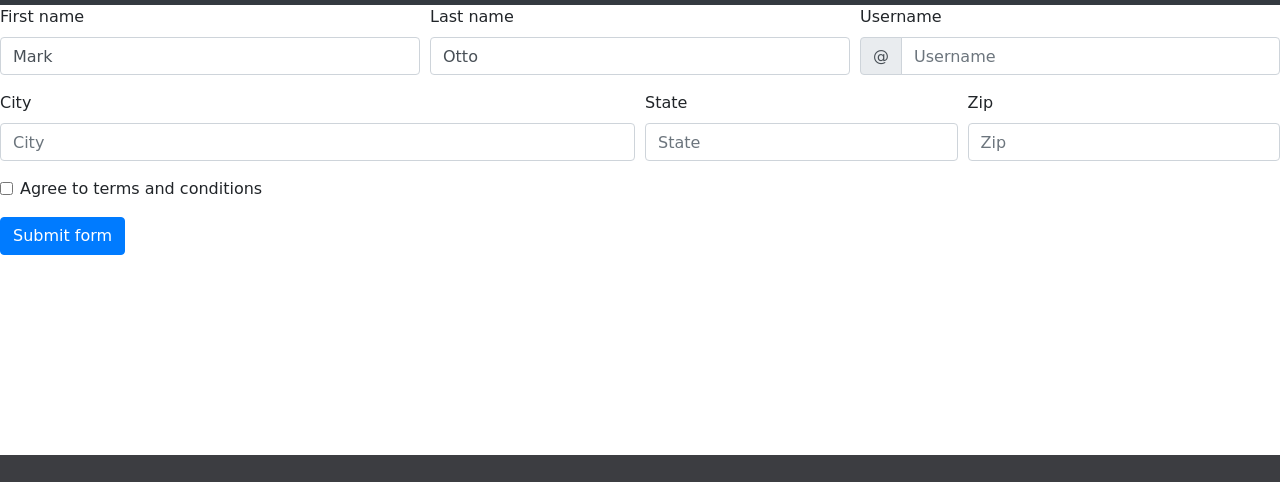
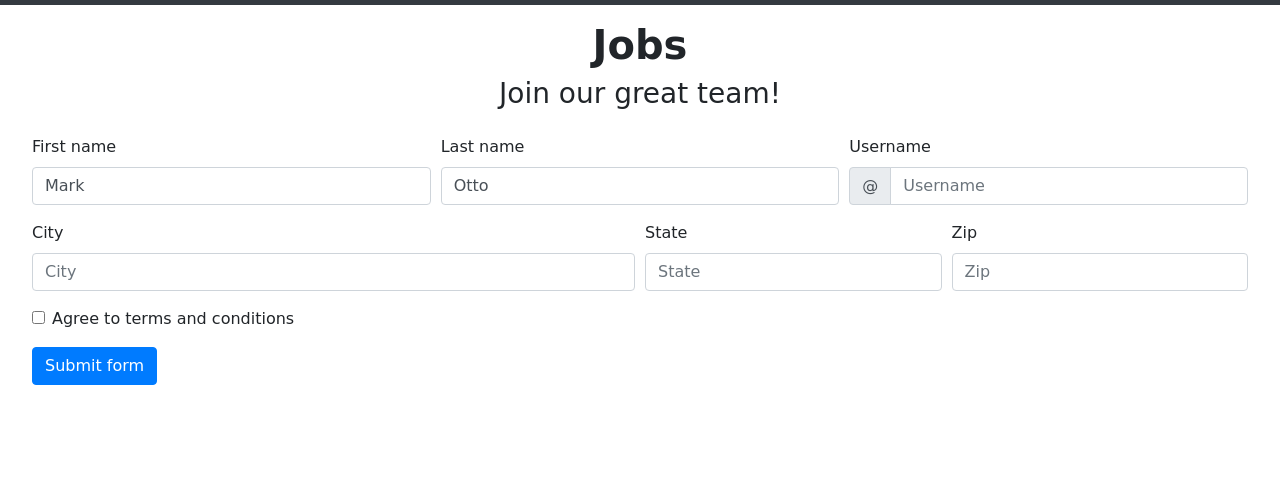
Before and after one commit to TheOleDoc/190204_RockeyBurgers, a website: page jobs.html in a window 1280 px wide. Shown: the part 101-583 px from the top of the page. Drawn offline with nearby package versions, Linux system fonts and the light colour scheme; a web font is replaced by a local one.

Commit message:
added-jobs-padding-to-form

```diff
--- a/jobs.html
+++ b/jobs.html
@@ -64,12 +64,19 @@
         <!--Menu Bar End-->
         <!--Hero w Centered Hamburger Image-->
             <header>
-
+                <div class="container" id="jobs-subt-jobs">
+                    <div class="row">
+                        <div class="col-lg-12 col-md-12 col-xs-12 text-center">
+                            <h1><strong>Jobs</strong></h1>
+                            <h3>Join our great team!</h3>
+                        </div>
+                    </div>
+                </div>
             </header>
         <!--Main Content-->
             <main>
                 <!--Job-Form-->
-                <form>
+                <form id="jobs-form-container">
                     <div class="form-row">
                         <div class="col-md-4 mb-3">
                             <label for="validationDefault01">First name</label>
--- a/scss/style.scss
+++ b/scss/style.scss
@@ -2,6 +2,14 @@ html, body {
   width: 100%;
   font-family: 'Averia Sans Libre', cursive;
   background-color: white;
+}
+#jobs-form-container {
+  padding-left: 2em;
+  padding-right: 2em;
+}
+#jobs-subt-jobs {
+  padding-top: 1em;
+  padding-bottom: 1em;
 }
 #modal-title {
   padding-left: 1.4em;
```
Also changed, not shown: css/style.css.
